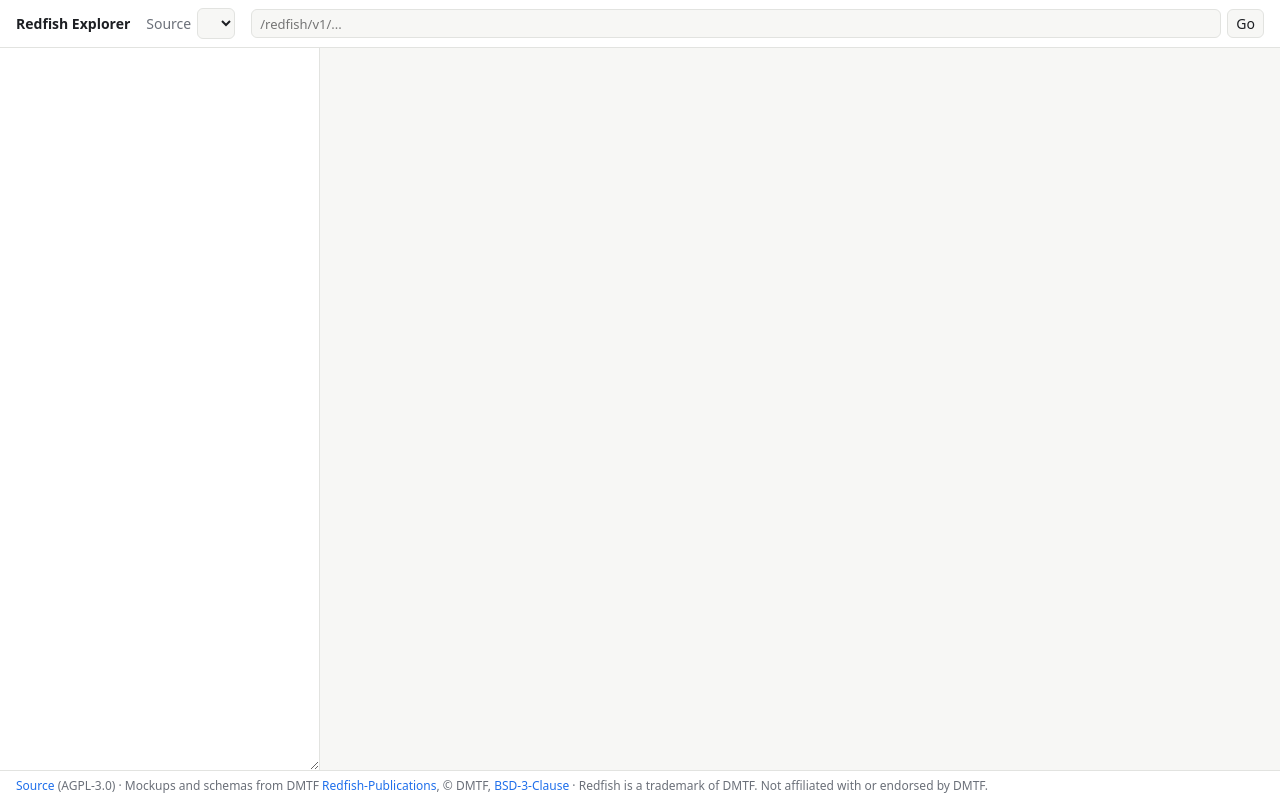
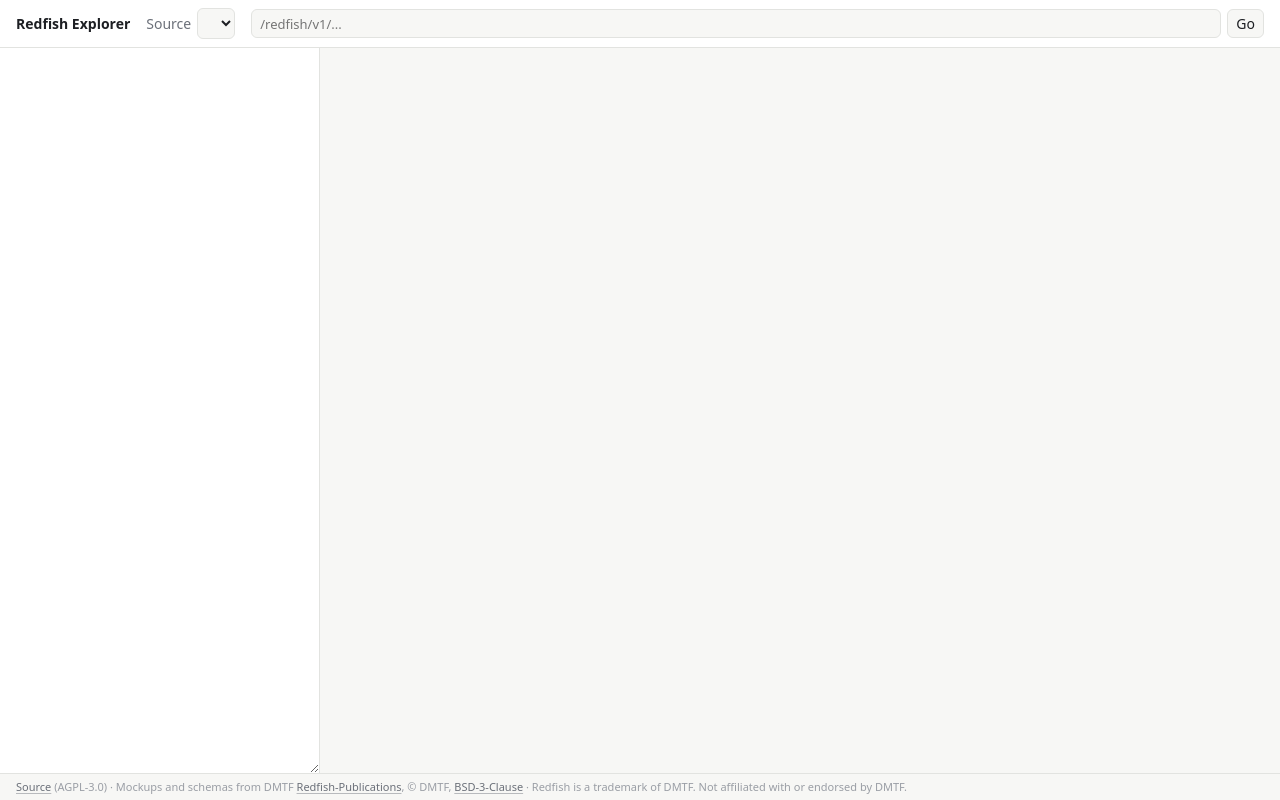
Before and after one commit to MikeWilsonSTL/redfish-explorer, a plain HTML site: page static/index.html in a window 1280 px wide. Drawn offline with Linux system fonts and the light colour scheme; no server answers.

Commit message:
footer formatting fix

```diff
--- a/static/app.css
+++ b/static/app.css
@@ -3,6 +3,7 @@
   --panel: #ffffff;
   --ink: #1d1f23;
   --muted: #6b7079;
+  --faint: #9a9ea5;
   --line: #e2e3e0;
   --accent: #1f6feb;
   --sel: #e7efff;
@@ -26,6 +27,7 @@
     --panel: #1c1f23;
     --ink: #e4e6e9;
     --muted: #9198a1;
+    --faint: #5f656d;
     --line: #2d3137;
     --accent: #6ea8fe;
     --sel: #23324a;
@@ -70,9 +72,14 @@ button { cursor: pointer; }
 }
 .main { flex: 1; overflow: auto; padding: 16px 24px 48px; min-width: 0; }
 .foot {
-  flex: none; padding: 6px 16px; border-top: 1px solid var(--line); background: var(--panel);
-  color: var(--muted); font-size: 12px;
+  flex: none; padding: 5px 16px; border-top: 1px solid var(--line); background: var(--bg);
+  color: var(--faint); font-size: 11px; line-height: 1.5;
 }
+.foot a {
+  color: var(--muted); text-decoration: underline; text-underline-offset: 2px;
+  text-decoration-color: color-mix(in srgb, currentColor 45%, transparent);
+}
+.foot a:hover { color: var(--ink); text-decoration-color: currentColor; }
 
 /* Tree */
 .tree ul { list-style: none; margin: 0; padding: 0; }
```
